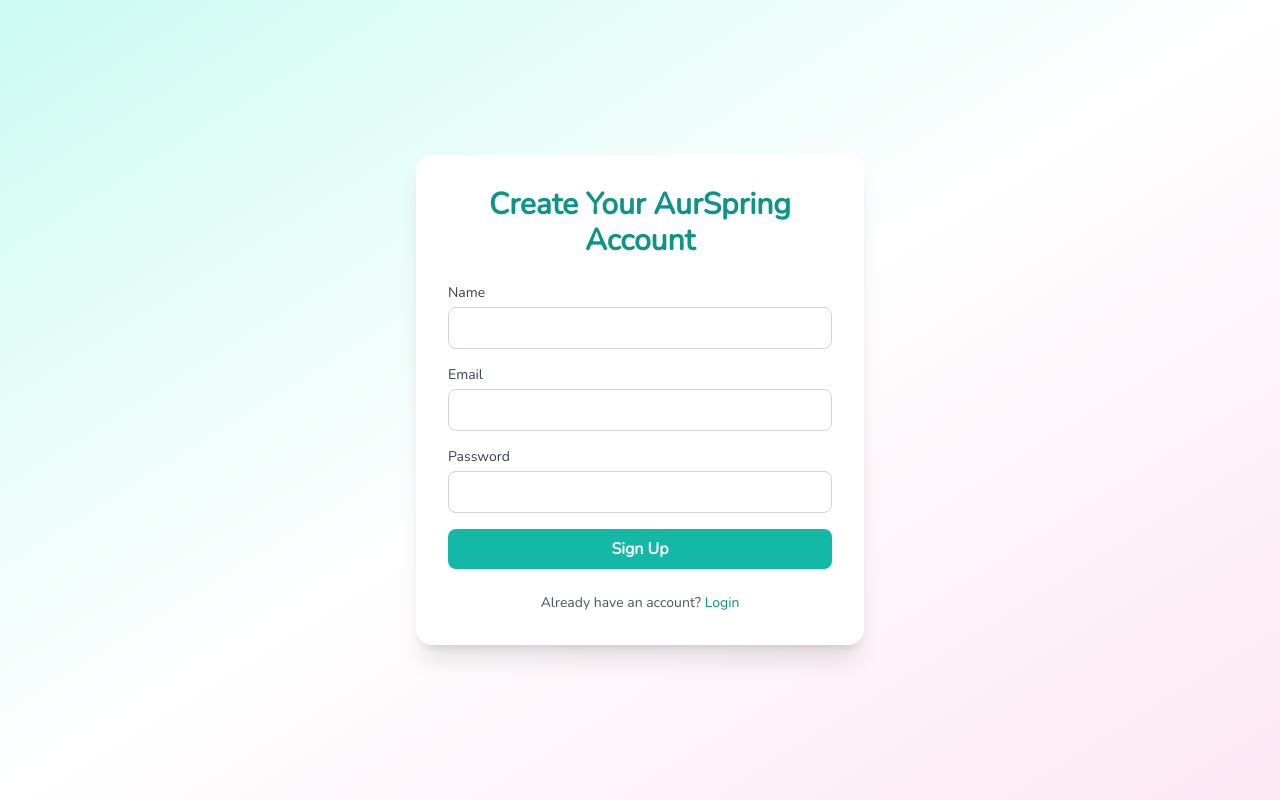
After one commit to pankajsagvekar/auraspring, a Flask app: page /signup in a window 1280 px wide. The commit adds this page. Run offline with Flask 3, Linux system fonts and the light colour scheme; some libraries are stand-ins or nearby versions.

Commit message:
added cursor changes and login/signup pages

```diff
--- a/app.py
+++ b/app.py
@@ -4,7 +4,23 @@
 
 @app.route('/')
 def home():
-    return render_template('index.html')
+    return render_template('index.html', is_home=True)
+
+@app.route('/signup', methods=['GET', 'POST'])
+def signup():
+    # if request.method == 'POST':
+    #     # handle form data
+    #     name = request.form['name']
+    #     email = request.form['email']
+    #     password = request.form['password']
+    #     # add logic (e.g., save to DB)
+    #     return "Signed up successfully!"
+    return render_template('signup.html', is_home=False)
+
+@app.route('/login')
+def login():
+    return render_template('login.html', is_home=False)
+
 
 if __name__ == '__main__':
     app.run(debug=True)
--- a/templates/base.html
+++ b/templates/base.html
@@ -1,5 +1,5 @@
 <!DOCTYPE html>
-<html lang="en" class="overflow-hidden">
+<html lang="en" class="md:overflow-hidden">
   <head>
     <meta charset="UTF-8" />
     <title>AuraSpring | {% block title %}{% endblock title %}</title>
@@ -9,22 +9,25 @@
     <script src="https://cdnjs.cloudflare.com/ajax/libs/smoothscroll/1.5.1/SmoothScroll.min.js"></script>
   </head>
 
-  <body class="font-[Nunito] bg-gradient-to-br from-pink-200 via-white to-teal-200 text-gray-900">
+  <body class="font-[Nunito] bg-gradient-to-br from-pink-200 via-white to-teal-200 text-gray-900 cursor-[url('{{ url_for('static', filename='cursor.svg') }}'),_auto]">
+    {% if is_home %}
+
     <nav class="px-16 pt-6">
         <div class="flex items-center justify-between flex-wrap">
             <div class="flex gap-6 text-lg font-semibold">
-                <a href="#home" class="hover:text-pink-500 transition-all">Home</a>
-                <a href="#about" class="hover:text-pink-500 transition-all">About</a>
-                <a href="#contact" class="hover:text-pink-500 transition-all">Contact</a>
+                <a href="#home" class="hover:text-pink-500 transition-all hover:cursor-[url('{{ url_for('static', filename='hover.svg') }}'),_auto]">Home</a>
+                <a href="#about" class="hover:text-pink-500 transition-all hover:cursor-[url('{{ url_for('static', filename='hover.svg') }}'),_auto]">About</a>
+                <a href="#contact" class="hover:text-pink-500 transition-all hover:cursor-[url('{{ url_for('static', filename='hover.svg') }}'),_auto]">Contact</a>
             </div>
 
             <div class="mt-4 sm:mt-0">
-                <a href="/signup" class="px-5 py-2 bg-teal-400 text-white rounded-md hover:bg-teal-500 transition-all font-semibold">
+                <a href="/signup" class="px-5 py-2 bg-teal-400 text-white rounded-md hover:bg-teal-500 transition-all font-semibold hover:cursor-[url('{{ url_for('static', filename='hover.svg') }}'),_auto]">
                     Sign Up
                 </a>
             </div>
         </div>
     </nav>
+    {% endif %}
 
     {% block content %}
 
--- /dev/null
+++ b/templates/signup.html
@@ -0,0 +1,39 @@
+{% extends "base.html" %}
+
+{% block title %}SignUp{% endblock title %}
+
+{% block content %}
+<div class="min-h-screen flex items-center justify-center bg-gradient-to-br from-teal-100 via-white to-pink-100 px-4">
+    <div class="w-full max-w-md bg-white rounded-2xl shadow-xl p-8 space-y-6">
+        <h2 class="text-3xl font-bold text-center text-teal-600">Create Your AurSpring Account</h2>
+
+        <form action="/signup" method="POST" class="space-y-4">
+            <div>
+                <label class="block mb-1 text-sm font-medium text-gray-700">Name</label>
+                <input type="text" name="name" required
+                    class="w-full px-4 py-2 border border-gray-300 rounded-lg focus:outline-none focus:ring-2 focus:ring-teal-400" />
+            </div>
+            <div>
+                <label class="block mb-1 text-sm font-medium text-gray-700">Email</label>
+                <input type="email" name="email" required
+                    class="w-full px-4 py-2 border border-gray-300 rounded-lg focus:outline-none focus:ring-2 focus:ring-teal-400" />
+            </div>
+            <div>
+                <label class="block mb-1 text-sm font-medium text-gray-700">Password</label>
+                <input type="password" name="password" required
+                    class="w-full px-4 py-2 border border-gray-300 rounded-lg focus:outline-none focus:ring-2 focus:ring-teal-400" />
+            </div>
+
+            <button type="submit"
+                class="w-full bg-teal-500 hover:bg-teal-600 text-white font-semibold py-2 rounded-lg transition hover:cursor-[url('{{ url_for('static', filename='hover.svg') }}'),_auto]">
+                Sign Up
+            </button>
+        </form>
+
+        <p class="text-center text-sm text-gray-600 ">
+            Already have an account?
+            <a href="/login" class="text-teal-600 hover:underline font-medium hover:cursor-[url('{{ url_for('static', filename='hover.svg') }}'),_auto]">Login</a>
+        </p>
+    </div>
+</div>
+{% endblock %}
```
Also changed, not shown: templates/login.html (added, +34 -0 lines), static/cursor.svg (added), static/hover.svg (added).
